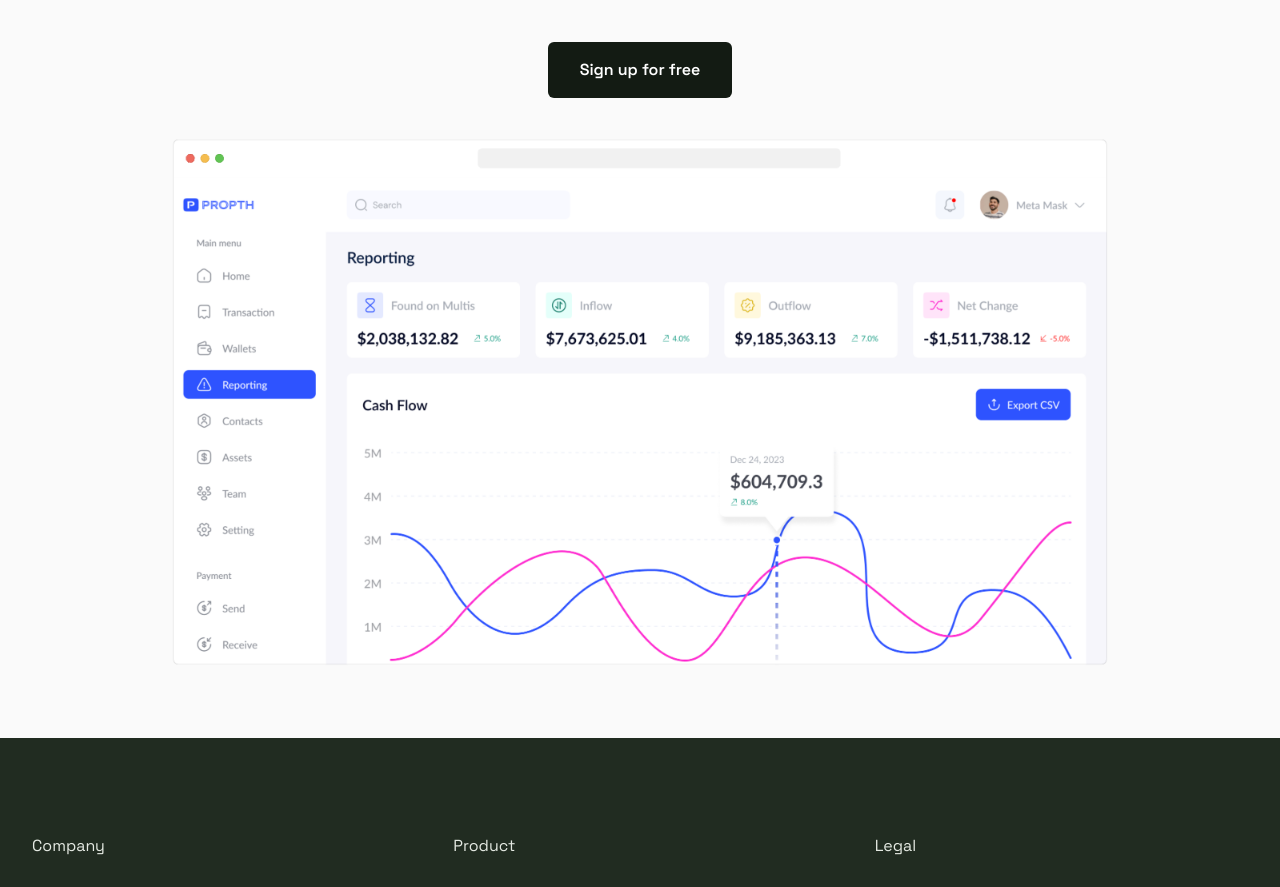
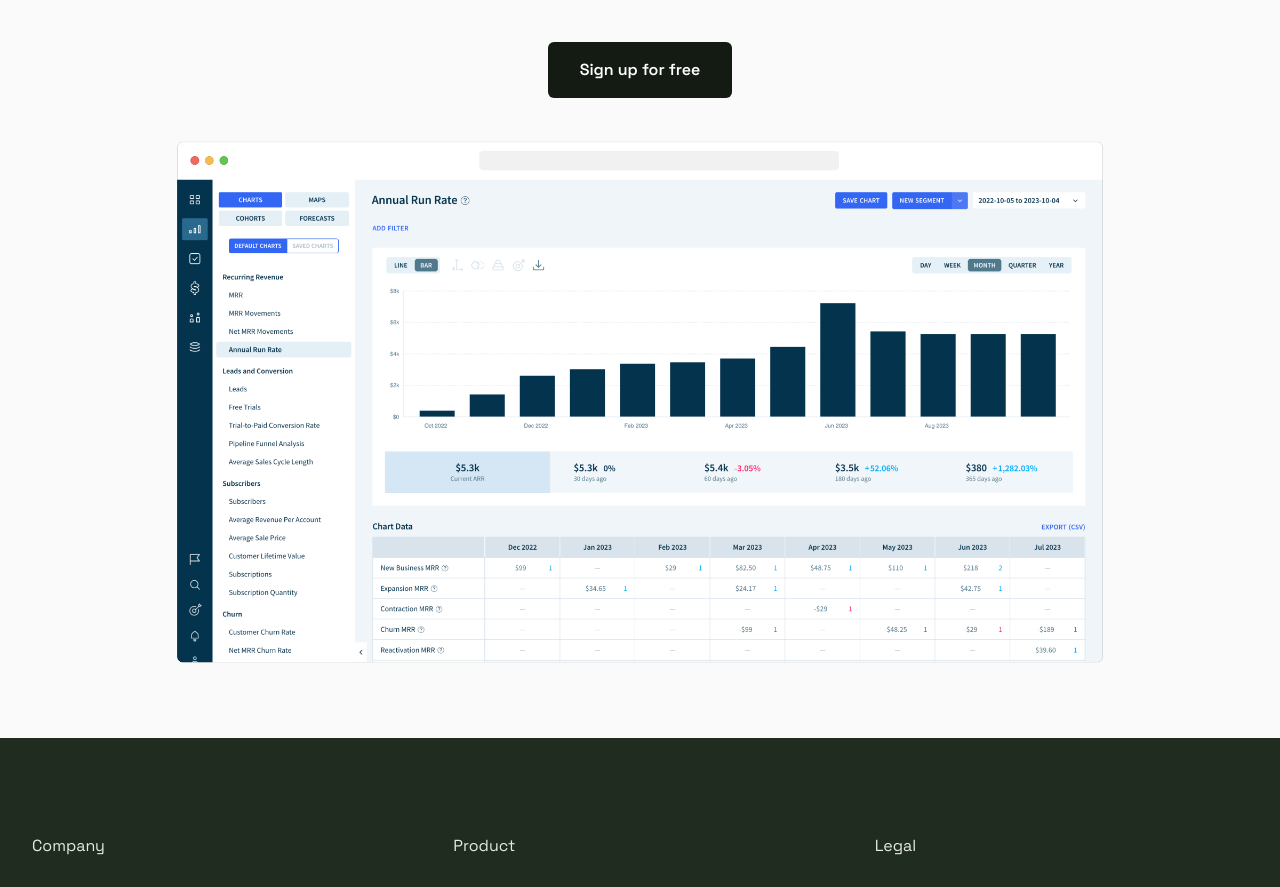
Before and after one commit to Prathamesh-Dukare/dukes-saas-boileplate, a Next.js app: page / in a window 1280 px wide. Shown: the part 449-1336 px from the top of the page. Built offline with nearby package versions, Linux system fonts and the light colour scheme.

Commit message:
auto commit

```diff
--- a/src/app/page.js
+++ b/src/app/page.js
@@ -30,7 +30,7 @@ export default function Home() {
         }
         ctaButtonClassName='px-8 py-4'
         ctaText='Sign up for free'
-        productImage={'/hero.png'}
+        productImage={'/product.png'}
       />
     </>
   );
```
Also changed, not shown: public/hero.png (deleted), public/product.png.
